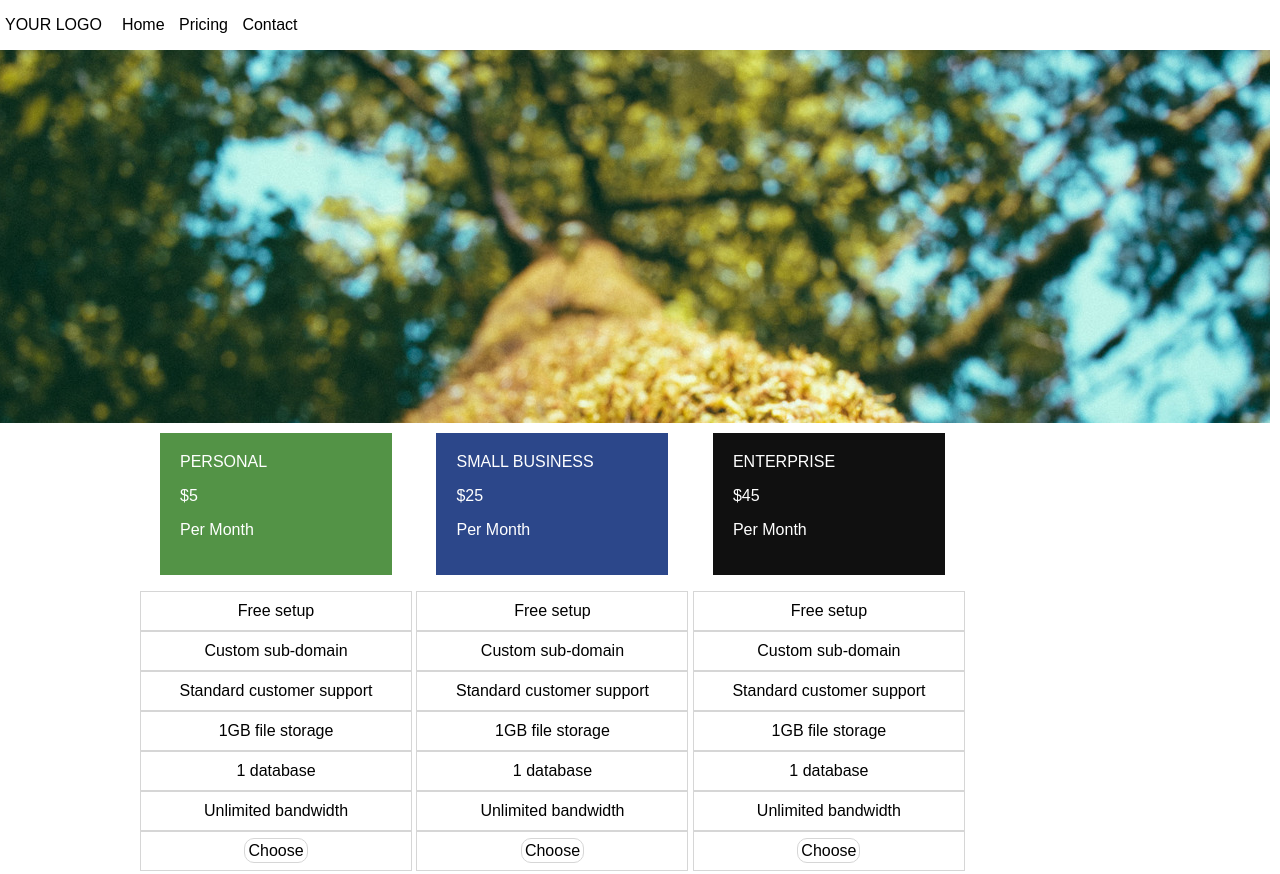
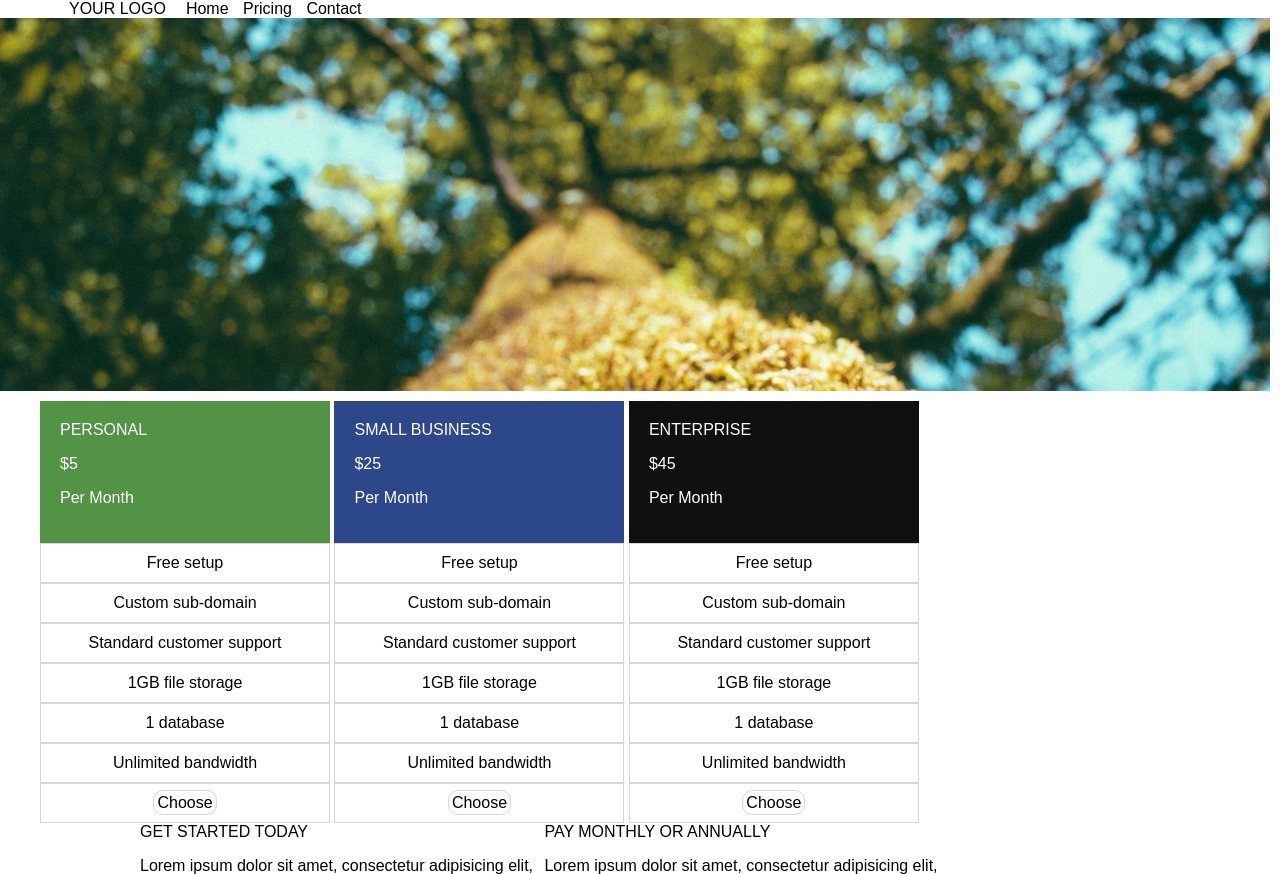
Before and after one commit to JesseSoldat/simple-pricing-, a plain HTML site: page index.html in a window 1280 px wide. Shown: the top 874 px of the page. Drawn offline with Linux system fonts and the light colour scheme.

Commit message:
Layout changes working with li items

```diff
--- a/index.html
+++ b/index.html
@@ -6,25 +6,31 @@
   <link rel="stylesheet" type="text/css" href="main.css">
 </head>
 <body>
+<!-- site nav -->
 <nav class="homeNav">
 <ul>
 <li>YOUR LOGO<li>
 <li>Home</li>
 <li>Pricing</li>
 <li>Contact</li>
-</ul></nav>
+</ul>
+</nav>
+<!-- main header -->
 <header class="homeHeader">
   <img src="img/background.jpg" class="pine" />
 </header>
+
 <article>
+
 <div class="mainContainer">
-
+<!-- green box and container  -->
 <div class="container">
 <div class="personal box">
 PERSONAL
 <p>$5</p>
 <p>Per Month</p>
 </div>
+<!-- green list -->
 <ul class="perMonthPlan">
    <li>Free setup</li>
    <li>Custom sub-domain</li>
@@ -35,13 +41,14 @@ PERSONAL
    <li><div class="button">Choose</div></li>
  </ul>
 </div>
-
+<!-- blue box and container -->
 <div class="container">
 <div class="smallBusiness box">
 SMALL BUSINESS
  <p>$25</p>
  </p>Per Month</p>
  </div>
+ <!-- blue list -->
 <ul class="perMonthPlan">
    <li>Free setup</li>
    <li>Custom sub-domain</li>
@@ -52,13 +59,14 @@ SMALL BUSINESS
    <li><div class="button">Choose</div></li>
  </ul>
  </div>
-
+<!-- black box and container -->
 <div class="container">
 <div class="enterprise box">
 ENTERPRISE
 <p>$45</p>
 <p>Per Month</p>
 </div>
+<!-- black list -->
 <ul class="perMonthPlan">
    <li>Free setup</li>
    <li>Custom sub-domain</li>
--- a/main.css
+++ b/main.css
@@ -1,16 +1,18 @@
 /*global styles*/
 body {
-max-width: 1340px;
-max-height: 1635px;
+/*max-width: 1340px;
+max-height: 1635px;*/
+width: 100%;
 margin: 0 auto;
 }
 ul {
   padding: 0px;
+  margin: 0;
   list-style: none;
 }
 /*nav*/
 .homeNav {
-min-width: 100%;
+width: 90%;
 margin: 0 auto;
 }
 nav li {
@@ -32,38 +34,30 @@ overflow: hidden;
  top: -50px;
  left: -10px;
 }
-
 /*main content 1*/
 article {
   max-width: 1340px;
 max-height: 1635px;
 }
+/*container for all 3 boxes and list*/
 .mainContainer {
-  max-width: 1000px;
+  max-width: 1200px;
   margin: 0 auto;
-
 }
+/*3 boxes*/
 .container {
   margin: 0 auto;
   min-width: 250px;
   display: inline-block;
-}
+  }
 .box {
-
-  margin: 10px 20px;
+  margin: 10px 0 0 0;
   color: white;
   padding: 20px;
+  width: 250px;
+
 }
-.personal {
-  background-color: rgb(83,147,70);
-}
-
-.smallBusiness {
-  background-color: rgb(44,71,138);
-}
-.enterprise {
-  background-color: rgb(16,16,16);
-}
+/*3 list*/
 .perMonthPlan li {
   margin: 0 auto;
   text-align: center;
@@ -77,6 +71,19 @@ max-height: 1635px;
   display: inline;
   padding: 3px;
 }
+/*green box*/
+.personal {
+  background-color: rgb(83,147,70);
+}
+/*blue box*/
+.smallBusiness {
+  background-color: rgb(44,71,138);
+}
+/*black box*/
+.enterprise {
+  background-color: rgb(16,16,16);
+}
+
 
 /*main content 2*/
 .infoContainer {
```
